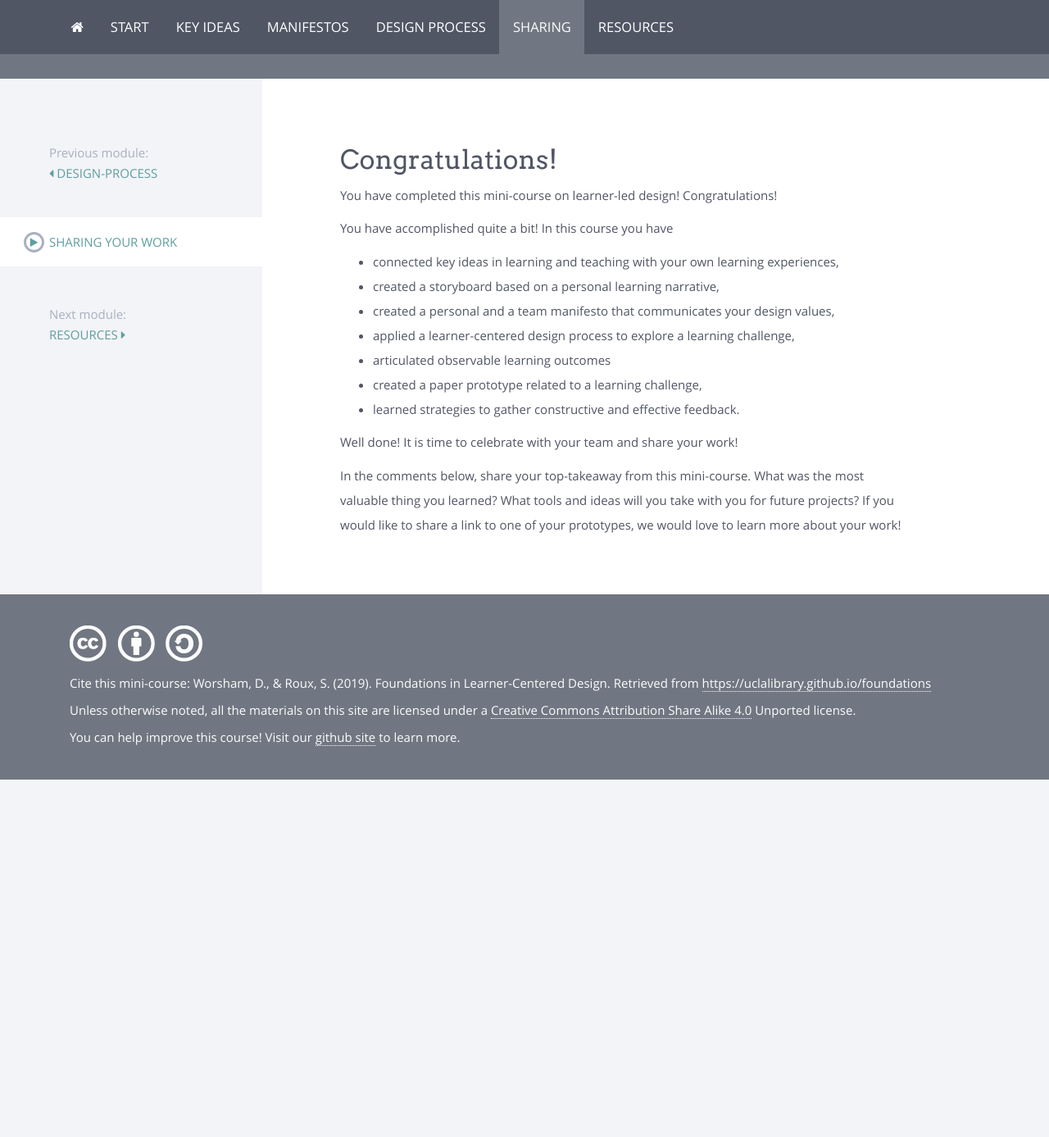
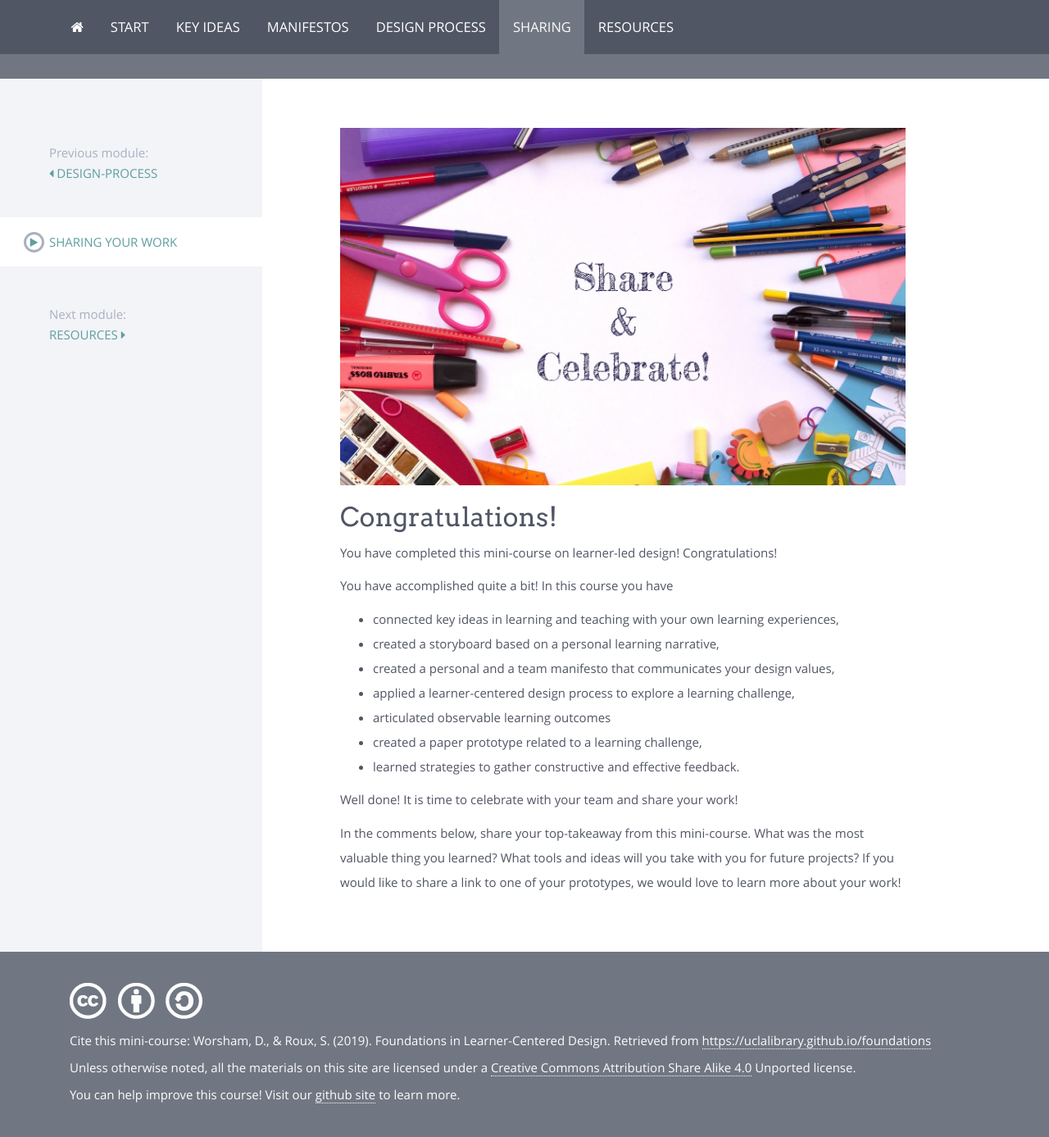
Before and after one commit to UCLALibrary/foundations, a Jekyll site: the page built from modules/sharing/_posts/2000-01-01-sharing-your-work.html, in a window 1280 px wide. Shown: the whole page at 82% size. Built offline with Jekyll 4.4.1, drawn with Linux system fonts in a browser that asks for light colours; nearby versions of some CDN libraries; before the commit the page ends 951 px from its top, so only the background shows below that.

Commit message:
front page and sharing

```diff
--- a/_config.yml
+++ b/_config.yml
@@ -36,4 +36,4 @@
 # this is a hex value http://www.w3schools.com/tags/ref_colorpicker.asp
 jumbotron_color: "#05C6B4"
 jumbotron_background_image: "header.svg"
-jumbotron_image: "box-icon.png"
+jumbotron_image: "/img/icons/np_design_909302_FFFFFF.png"
--- a/_layouts/index.html
+++ b/_layouts/index.html
@@ -5,12 +5,10 @@
 <!-- Banner -->
 <div class="jumbotron">
 	<div class="container text-center">
-		<!-- take this image out for now
         {% if site.jumbotron_image %}
-			<img src="{{ site.baseurl }}/img/{{ site.jumbotron_image }}"
-			     alt="{{ site.title }} Icon" />
+			<img src="{{ site.jumbotron_image | absolute_url }}" class="img-fluid" style="width: 50%;"
+			     alt="A pencil drawing of the word CREATE written on a blank piece of paper." />
 		{% endif %}
-        -->
 		<header>
 			<h1>{{ site.data.course.title }}</h1>
                 <p>{{ site.data.course.description }}</p>
--- a/modules/sharing/_posts/2000-01-01-sharing-your-work.html
+++ b/modules/sharing/_posts/2000-01-01-sharing-your-work.html
@@ -1,5 +1,7 @@
 ---
 title: Sharing your work
+banner: /img/banners/celebrate-and-share.jpg
+banner-alt: the words share and celebrate written next to a collection of art supplies
 comments: true
 ---
 
```
Also changed, not shown: img/banners/celebrate-and-share.jpg (added), img/icons/np_creativity_1956755_FFFFFF.png (added), img/icons/np_dandelion_1670667_FFFFFF.png (added), img/icons/np_dandelion_641023_FFFFFF.png (added), img/icons/np_design_1355160_FFFFFF.png (added), img/icons/np_design_909302_FFFFFF.png (added), img/icons/np_ephemeral_60768_FFFFFF.png (added), img/icons/np_sunflower_1758810_FFFFFF.png (added).
